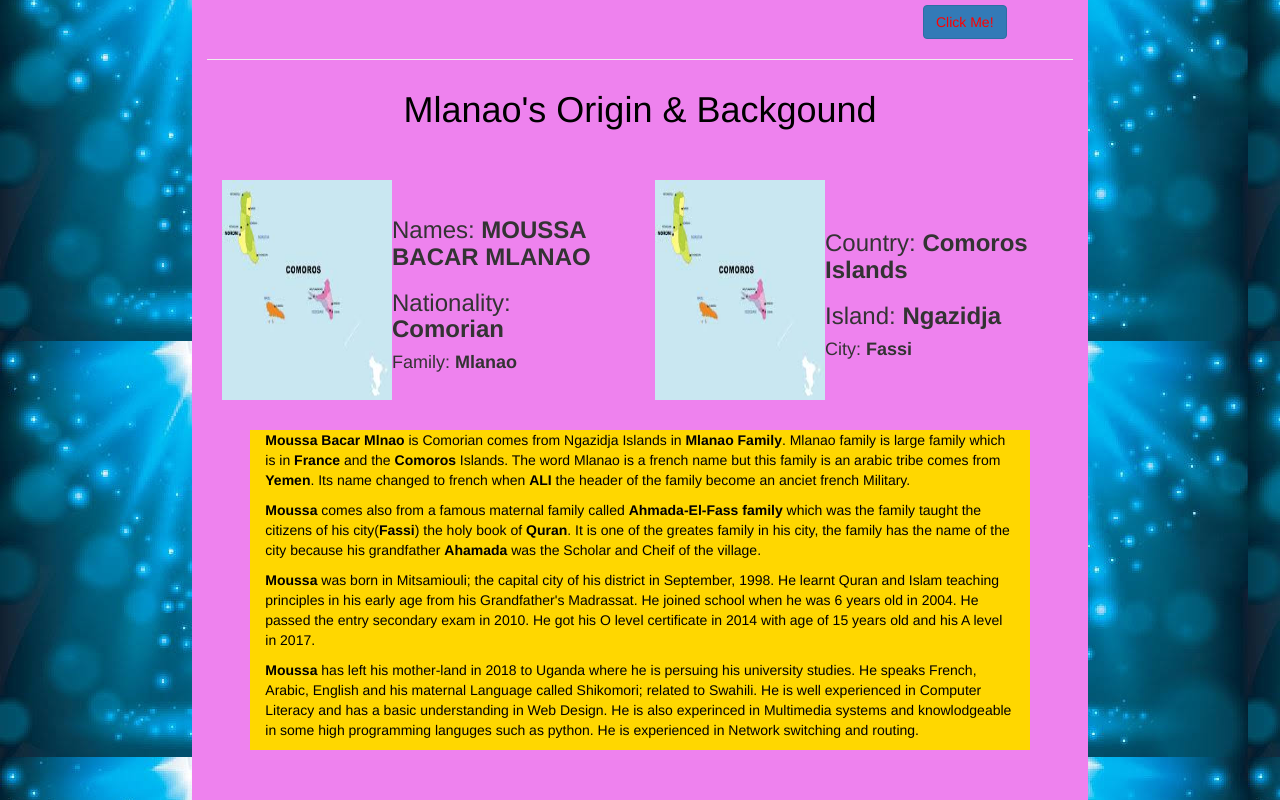
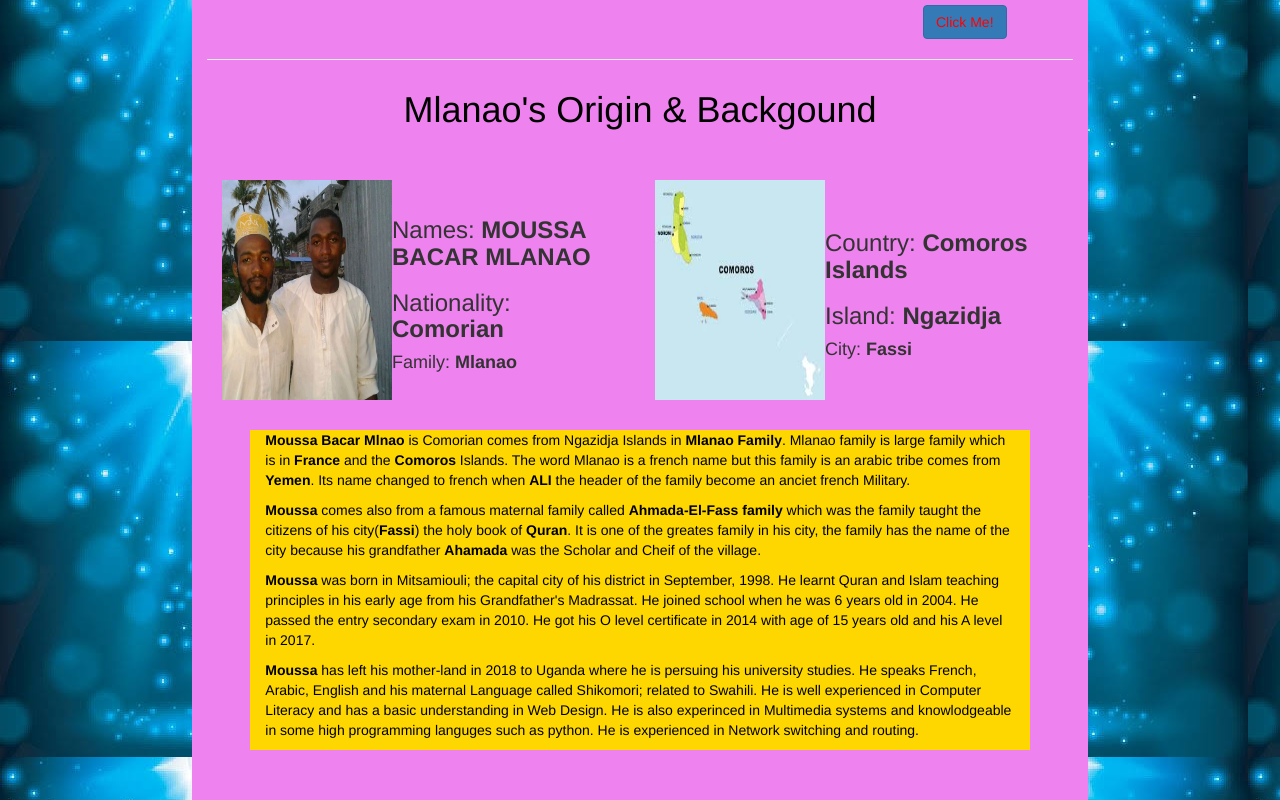
Before and after one commit to As98m/MOUSSA_PROJECTS, a plain HTML site: page index.html in a window 1280 px wide. Shown: the part 907-1707 px from the top of the page. Drawn offline with Linux system fonts and the light colour scheme.

Commit message:
Update index.html

```diff
--- a/index.html
+++ b/index.html
@@ -118,7 +118,7 @@
 
 			<table>
 	<tr>
-	<td><img width="170px;" height="220px;" src="PHOTOS/COMOROS.jpg"> </td>
+	<td><img width="170px;" height="220px;" src="PHOTOS/MHD.jpg"> </td>
 	<td><h3>Names: <b>MOUSSA BACAR MLANAO</b></h3>
 			<h3> Nationality: <b>Comorian</b> <br> </h3>
 			<h4>Family: <b>Mlanao</b> </h4>
```
